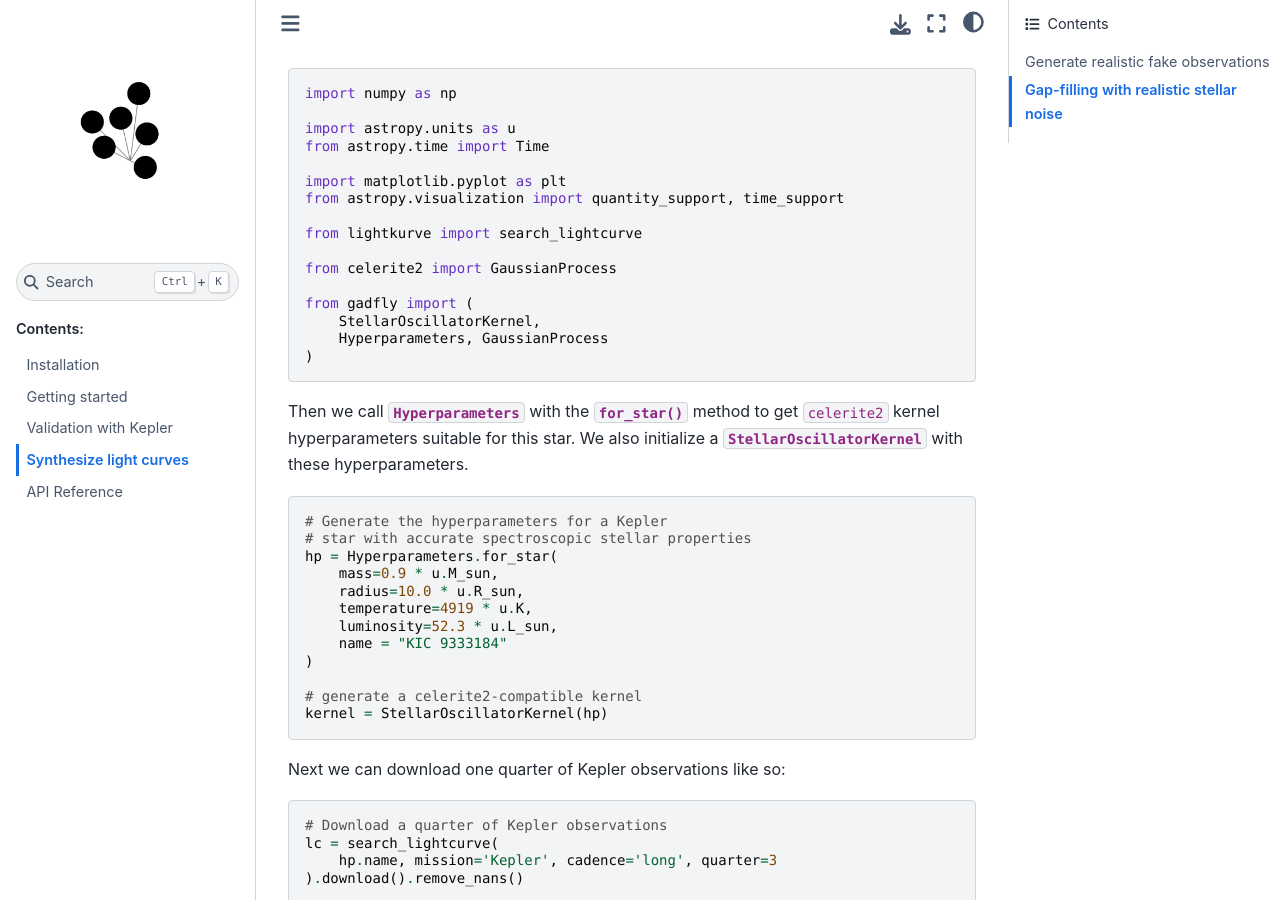
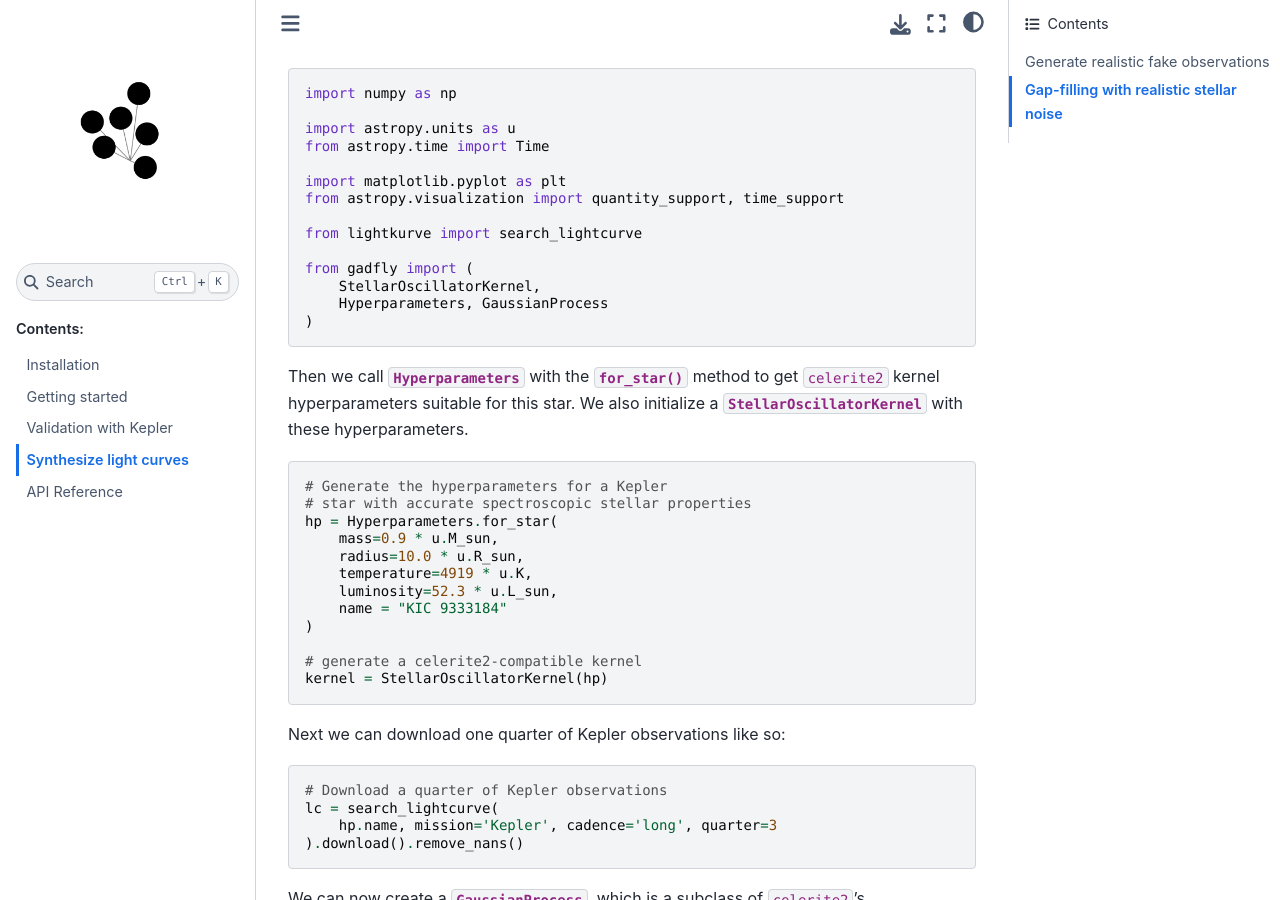
Before and after one commit to bmorris3/gadfly, a Sphinx documentation site: the page built from docs/gadfly/synth.rst, in a window 1280 px wide and 900 px high, scrolled down 341 px. Built offline with Sphinx 7.4.7 and the Sphinx Book theme 1.1.4, drawn with Linux system fonts in a browser that asks for light colours; the version number could not be read and is left out.

Commit message:
removing unused imports from celerite2 in docs

```diff
--- a/docs/gadfly/synth.rst
+++ b/docs/gadfly/synth.rst
@@ -25,8 +25,6 @@ star KIC 9333184. First we import the packages we will need.
     from astropy.visualization import quantity_support, time_support
 
     from lightkurve import search_lightcurve
-
-    from celerite2 import GaussianProcess
 
     from gadfly import (
         StellarOscillatorKernel,
@@ -119,8 +117,6 @@ To plot them, we'll take advantage of a few features in :py:mod:`~astropy.visual
     from astropy.visualization import quantity_support, time_support
 
     from lightkurve import search_lightcurve
-
-    from celerite2 import GaussianProcess
 
     from gadfly import (
         StellarOscillatorKernel,
@@ -239,8 +235,6 @@ domain:
 
     from lightkurve import search_lightcurve
 
-    from celerite2 import GaussianProcess
-
     from gadfly import (
         StellarOscillatorKernel,
         Hyperparameters, GaussianProcess
```
